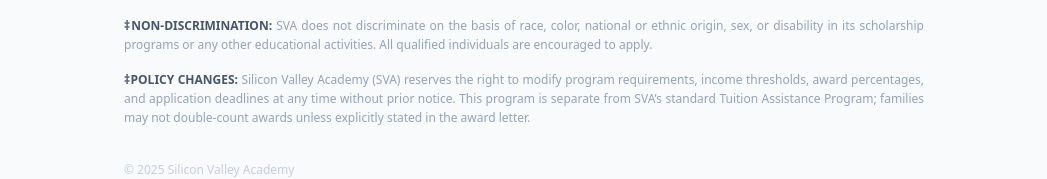
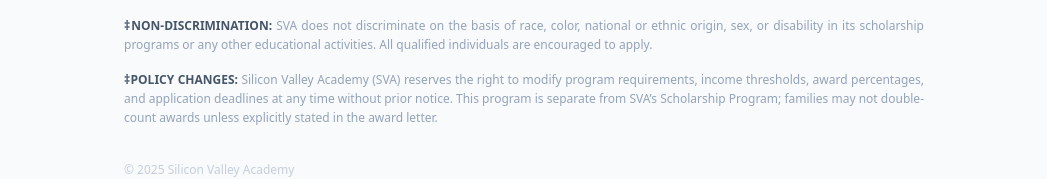
Before and after one commit to bmns1/Zakah, a plain HTML site: page index.html in a window 1280 px wide. Shown: the part 2451-2630 px from the top of the page, without its empty margins (116-1163 px from the left). Drawn offline with Linux system fonts and the light colour scheme.

Commit message:
Update index.html

```diff
--- a/index.html
+++ b/index.html
@@ -446,7 +446,7 @@
         <p><strong>‡VERIFICATION:</strong> Final awards are determined by the Financial Aid Committee upon review of official documentation (Federal Tax Returns, W-2s, Proof of Debt). The school reserves the right to determine allowable debt deductions.</p>
         <p><strong>‡FUNDING:</strong> All assistance is contingent upon the availability of Sadaqa, Zakat, or general donations funds. </p>
         <p><strong>‡NON-DISCRIMINATION:</strong> SVA does not discriminate on the basis of race, color, national or ethnic origin, sex, or disability in its scholarship programs or any other educational activities. All qualified individuals are encouraged to apply.</p>
-        <p><strong>‡POLICY CHANGES:</strong> Silicon Valley Academy (SVA) reserves the right to modify program requirements, income thresholds, award percentages, and application deadlines at any time without prior notice. This program is separate from SVA’s standard Tuition Assistance Program; families may not double-count awards unless explicitly stated in the award letter.</p>
+        <p><strong>‡POLICY CHANGES:</strong> Silicon Valley Academy (SVA) reserves the right to modify program requirements, income thresholds, award percentages, and application deadlines at any time without prior notice. This program is separate from SVA’s Scholarship Program; families may not double-count awards unless explicitly stated in the award letter.</p>
 
         <p style="margin-top: 2rem; opacity: 0.5;">© 2025 Silicon Valley Academy</p>
     </div>
```
